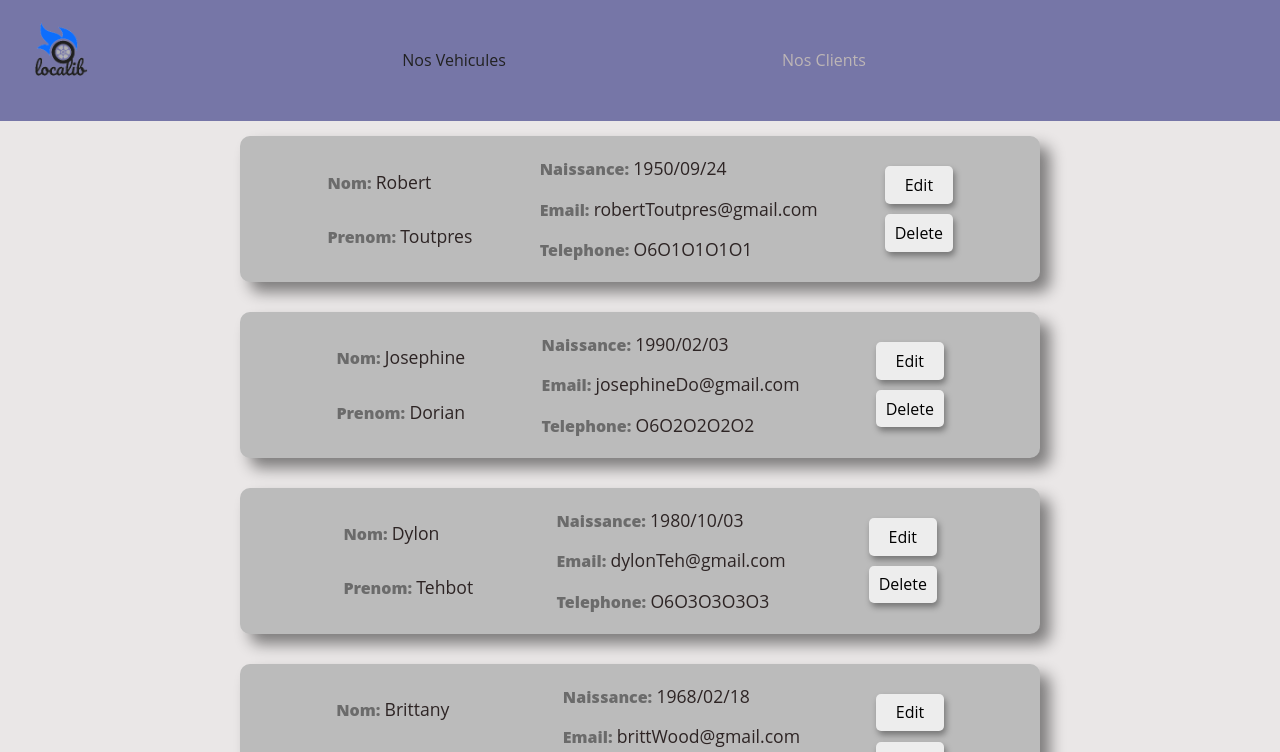
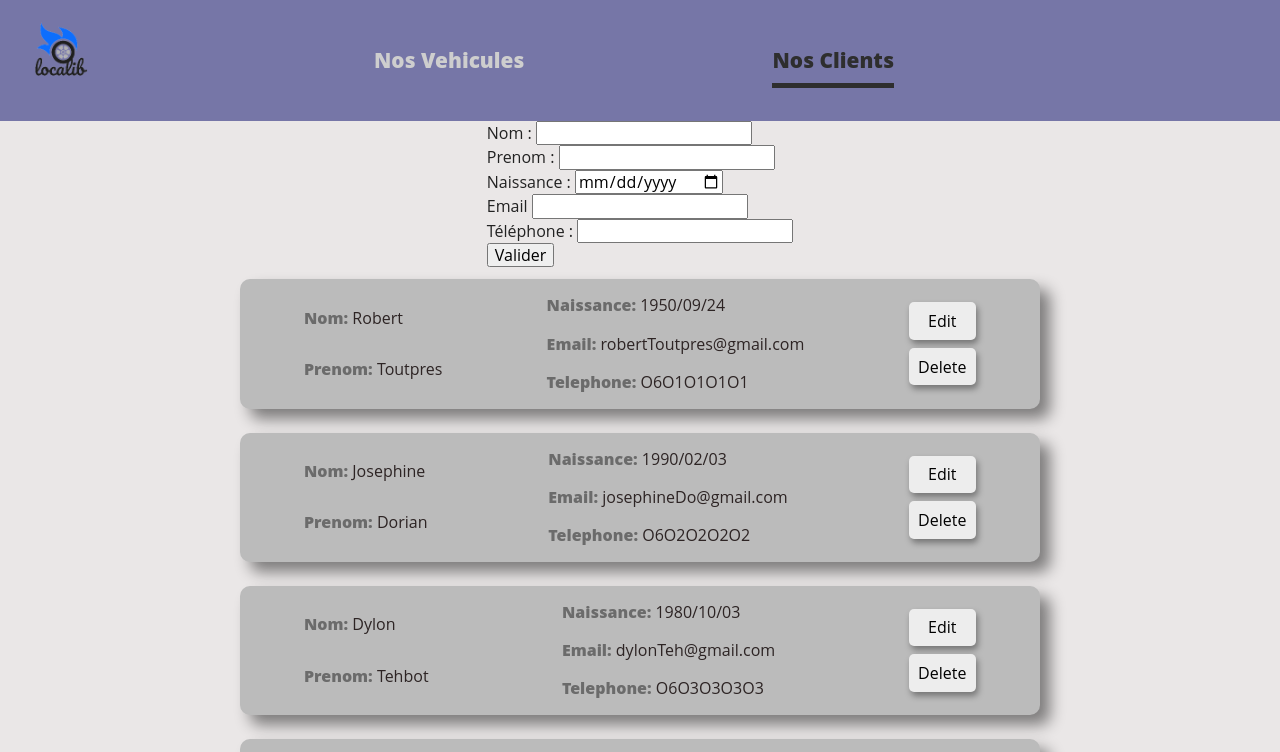
Before and after one commit to LaurentMag/ECF-cda-frontEnd, a React (Create React App) app: page /clients in a window 1280 px wide. Shown: the top 752 px of the page. Built offline with nearby package versions, Linux system fonts and the light colour scheme; data requests are answered from the project's data file.

Commit message:
FEATURE : client input creation, moduable comp planning

```diff
--- a/src/components/ClientInput.tsx
+++ b/src/components/ClientInput.tsx
@@ -0,0 +1,91 @@
+import React, {Fragment, useState} from "react";
+import {clientTypeNoID} from "../type/clientType";
+
+type propsType = {
+  nom: string;
+  prenom: string;
+  dateDeNaissance: string;
+  email: string;
+  telephone: number;
+  //
+  styleFormContainer: string;
+  styleInputAndLabel: string;
+};
+
+export const ClientInput = (props: propsType) => {
+  // set client without ID and get value sent from props allow to have a moduable input component
+  // and use it as much for client creation and client edition ( since all input will be the sames )
+  const [inputState, setInputState] = useState<clientTypeNoID>({
+    nom: props.nom,
+    prenom: props.prenom,
+    dateDeNaissance: props.dateDeNaissance,
+    email: props.email,
+    telephone: props.telephone,
+  });
+
+  // ------------------------------------------------------------------
+  const handleInputChange = (e: React.ChangeEvent<HTMLInputElement>) => {
+    const input = e.target;
+    setInputState((prev) => {
+      return {
+        ...prev,
+        [input.name]: input.value,
+      };
+    });
+  };
+
+  // ------------------------------------------------------------------
+  // ------------------------------------------------------------------
+  return (
+    <Fragment>
+      <form>
+        <div>
+          <label htmlFor="nomID">Nom : </label>
+          <input
+            onChange={handleInputChange}
+            id="nomID"
+            type="text"
+            name="nom"></input>
+        </div>
+
+        <div>
+          <label htmlFor="prenomID">Prenom : </label>
+          <input
+            onChange={handleInputChange}
+            id="prenomID"
+            type="text"
+            name="prenom"></input>
+        </div>
+
+        <div>
+          <label htmlFor="naissanceID"> Naissance : </label>
+          <input
+            onChange={handleInputChange}
+            id="naissanceID"
+            type="date"
+            name="dateDeNaissance"></input>
+        </div>
+
+        <div>
+          <label htmlFor="emailID"> Email </label>
+          <input
+            onChange={handleInputChange}
+            id="emailID"
+            type="email"
+            name="email"></input>
+        </div>
+
+        <div>
+          <label htmlFor="telID"> Téléphone : </label>
+          <input
+            onChange={handleInputChange}
+            id="telID"
+            type="number"
+            name="telephone"></input>
+        </div>
+
+        <button>Valider</button>
+      </form>
+    </Fragment>
+  );
+};
--- a/src/components/ClientUnit.tsx
+++ b/src/components/ClientUnit.tsx
@@ -7,7 +7,7 @@ type propType = {
   prenom: string;
   dateDeNaissance: string;
   email: string;
-  telephone: string;
+  telephone: number;
   dataDelete: Function;
 };
 
--- a/src/pages/Clients.tsx
+++ b/src/pages/Clients.tsx
@@ -1,4 +1,5 @@
 import React, {Fragment, useEffect, useState} from "react";
+import {ClientInput} from "../components/ClientInput";
 import {ClientUnit} from "../components/ClientUnit";
 //
 import {dataServices} from "../services/dataServices";
@@ -47,6 +48,17 @@ export const Clients = () => {
   return (
     <Fragment>
       <section className="client__display-container">
+        <ClientInput
+          /* STYLE */
+          styleFormContainer={""}
+          styleInputAndLabel={""}
+          /* CLIENT DATA */
+          nom={""}
+          prenom={""}
+          dateDeNaissance={""}
+          email={""}
+          telephone={0}
+        />
         {/*
           check first if clientList isnt null / empty. if not trigger display ( && )
           prevent potential error if async fetch isnt done when comp is created
--- a/src/ztylesheets/abstracts/_variables.scss
+++ b/src/ztylesheets/abstracts/_variables.scss
@@ -54,3 +54,6 @@ $base-url: "/assets/" !default;
 $button-comp-box-shadow-color: rgba(0, 0, 0, 0.373);
 
 $color__background-default: rgb(234, 231, 231);
+$color__background-navbar: rgb(118, 118, 167);
+
+$nagivation-link-color-hover: rgb(46, 46, 46);
--- a/src/ztylesheets/components/_clientunit.scss
+++ b/src/ztylesheets/components/_clientunit.scss
@@ -1,9 +1,10 @@
 .client-unit__container {
-  @include flex-modulable(row, space-evenly);
+  @include flex-modulable(row, space-between, null, 1rem);
   flex-wrap: wrap;
 
-  margin-block: 15px;
-  padding: 20px;
+  margin-block: 12px;
+  padding-block: 15px;
+  padding-inline: 5%;
 
   background-color: rgb(187, 187, 187);
   border-radius: 10px;
@@ -16,7 +17,7 @@
 
     p {
       span {
-        font-size: 1.1rem;
+        font-size: 1rem;
         font-weight: 500;
         color: rgb(45, 36, 36);
       }
--- a/src/ztylesheets/layout/_navigation.scss
+++ b/src/ztylesheets/layout/_navigation.scss
@@ -1,6 +1,3 @@
-$color__background-navbar: rgb(118, 118, 167);
-$nagivation-link-color-hover: rgb(189, 182, 182);
-
 .navbar {
   background-color: $color__background-navbar;
   display: flex;
@@ -26,9 +23,29 @@ $nagivation-link-color-hover: rgb(189, 182, 182);
   }
 
   li {
+    a {
+      position: relative;
+
+      font-size: 1.3rem;
+      font-weight: 900;
+
+      color: rgb(206, 206, 206);
+    }
     // change style when link is actived
     .active {
+      isolation: isolate;
       color: $nagivation-link-color-hover;
+
+      &::after {
+        position: absolute;
+        z-index: -1;
+        content: "";
+        width: 100%;
+        height: 5px;
+        background-color: $nagivation-link-color-hover;
+        bottom: -50%;
+        left: 0;
+      }
     }
   }
 }
--- a/src/ztylesheets/main.css
+++ b/src/ztylesheets/main.css
@@ -429,8 +429,25 @@ body {
   width: 80%;
   padding: min(2%, 20px);
 }
+.navbar li a {
+  position: relative;
+  font-size: 1.3rem;
+  font-weight: 900;
+  color: rgb(206, 206, 206);
+}
 .navbar li .active {
-  color: rgb(189, 182, 182);
+  isolation: isolate;
+  color: rgb(46, 46, 46);
+}
+.navbar li .active::after {
+  position: absolute;
+  z-index: -1;
+  content: "";
+  width: 100%;
+  height: 5px;
+  background-color: rgb(46, 46, 46);
+  bottom: -50%;
+  left: 0;
 }
 
 .text-link {
@@ -466,11 +483,12 @@ body {
 .client-unit__container {
   display: flex;
   flex-direction: row;
-  justify-content: space-evenly;
-  gap: 0;
+  justify-content: space-between;
+  gap: 1rem;
   flex-wrap: wrap;
-  margin-block: 15px;
-  padding: 20px;
+  margin-block: 12px;
+  padding-block: 15px;
+  padding-inline: 5%;
   background-color: rgb(187, 187, 187);
   border-radius: 10px;
   box-shadow: 10px 10px 15px rgba(0, 0, 0, 0.465);
@@ -488,7 +506,7 @@ body {
   color: rgb(107, 107, 107);
 }
 .client-unit__container div p span {
-  font-size: 1.1rem;
+  font-size: 1rem;
   font-weight: 500;
   color: rgb(45, 36, 36);
 }
```
Also changed, not shown: src/type/clientType.ts (+9 -1 lines).
